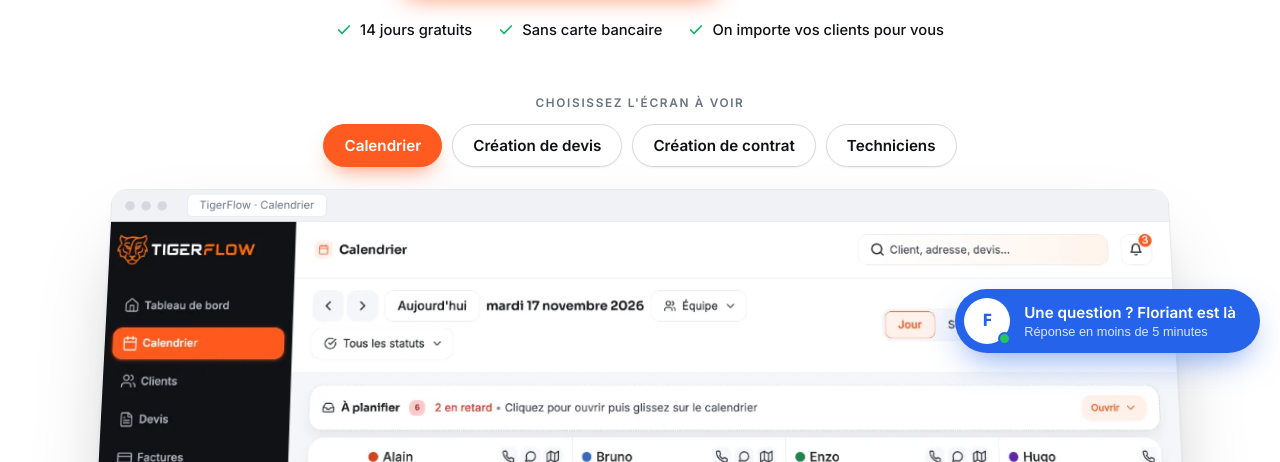
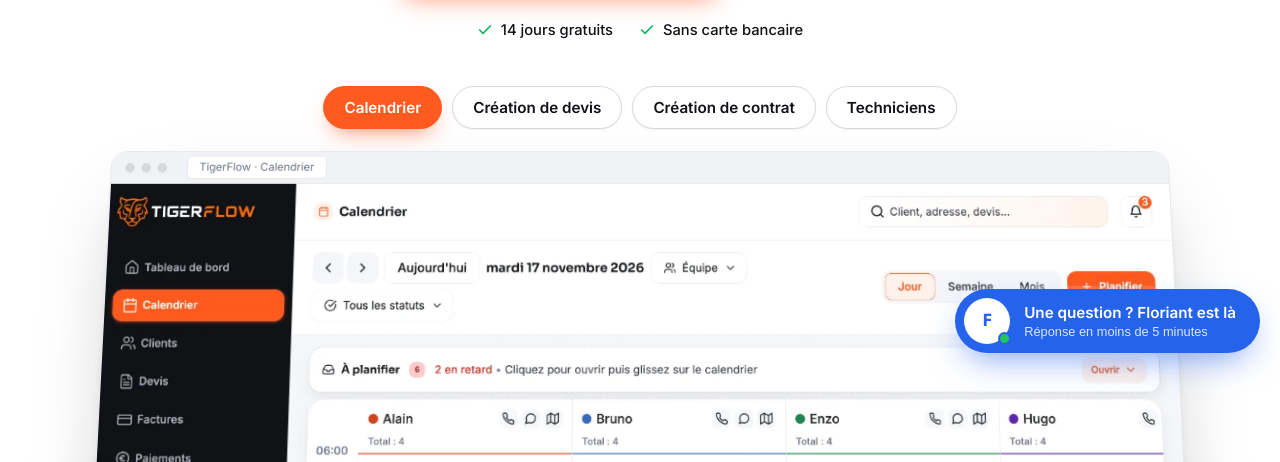
Before and after one commit to tigerflowteam-art/landing, a plain HTML site: page index.html in a window 1280 px wide. Shown: the part 427-889 px from the top of the page. Drawn offline with Linux system fonts and the light colour scheme.

Commit message:
Add files via upload

```diff
--- a/index.html
+++ b/index.html
@@ -74,7 +74,7 @@ header.scrolled{border-color:var(--line)}
 .frame .bar{height:34px;background:#F1F2F5;border-bottom:1px solid var(--line);display:flex;align-items:center;gap:7px;padding:0 14px}
 .frame .bar i{width:10px;height:10px;border-radius:50%;background:#D5D8DF;display:block}
 .frame .bar span{margin-left:14px;font-size:.72rem;color:var(--mut);background:#fff;border:1px solid var(--line);border-radius:6px;padding:2px 12px}
-.hero-shot{position:relative;max-width:1120px;margin:56px auto -120px;z-index:2}
+.hero-shot{position:relative;max-width:1120px;margin:44px auto -120px;z-index:2}
 .hero .frame{margin:0;position:relative}
 .after-hero{padding-top:176px}
 figcaption{font-size:.84rem;color:var(--mut);margin-top:12px;text-align:center}
@@ -424,8 +424,8 @@ main{overflow-x:clip}
 @keyframes pulse{0%{box-shadow:0 0 0 0 rgba(18,183,106,.55)}70%{box-shadow:0 0 0 9px rgba(18,183,106,0)}100%{box-shadow:0 0 0 0 rgba(18,183,106,0)}}
 @keyframes bump{0%{transform:scale(1)}40%{transform:scale(1.06)}100%{transform:scale(1)}}
 @keyframes shine{from{transform:translateX(-120%) skewX(-20deg)}to{transform:translateX(320%) skewX(-20deg)}}
-.js .hero .eyebrow,.js .hero .sub,.js .hero .cta,.js .hero .ticks,.js .hero .vhint,.js .hero .vtabs{animation:fadeUp .8s cubic-bezier(.2,.7,.2,1) both}
-.js .hero .sub{animation-delay:.55s}.js .hero .cta{animation-delay:.7s}.js .hero .ticks{animation-delay:.85s}.js .hero .vhint,.js .hero .vtabs{animation-delay:1s}
+.js .hero .eyebrow,.js .hero .sub,.js .hero .cta,.js .hero .ticks,.js .hero .vtabs{animation:fadeUp .8s cubic-bezier(.2,.7,.2,1) both}
+.js .hero .sub{animation-delay:.55s}.js .hero .cta{animation-delay:.7s}.js .hero .ticks{animation-delay:.85s}.js .hero .vtabs{animation-delay:1s}
 .js .hero .frame{animation:frameIn 1.1s cubic-bezier(.2,.7,.2,1) .9s both;transform-origin:50% 0;will-change:transform}
 .hero{position:relative;overflow-x:clip}
 .hero::before{content:"";position:absolute;left:50%;top:-180px;width:900px;height:520px;margin-left:-450px;background:radial-gradient(closest-side,rgba(255,90,31,.18),rgba(255,90,31,0));pointer-events:none}
@@ -595,11 +595,9 @@ summary:hover{color:var(--o)}
     <ul class="ticks">
       <li><svg viewBox="0 0 24 24" fill="none" stroke="currentColor" stroke-width="2.6" stroke-linecap="round" stroke-linejoin="round" aria-hidden="true"><path d="M20 6 9 17l-5-5"/></svg> 14 jours gratuits</li>
       <li><svg viewBox="0 0 24 24" fill="none" stroke="currentColor" stroke-width="2.6" stroke-linecap="round" stroke-linejoin="round" aria-hidden="true"><path d="M20 6 9 17l-5-5"/></svg> Sans carte bancaire</li>
-      <li><svg viewBox="0 0 24 24" fill="none" stroke="currentColor" stroke-width="2.6" stroke-linecap="round" stroke-linejoin="round" aria-hidden="true"><path d="M20 6 9 17l-5-5"/></svg> On importe vos clients pour vous</li>
     </ul>
     <div class="hero-shot">
-    <p class="vhint">Choisissez l'écran à voir</p>
-      <div class="vtabs" role="tablist" aria-label="Écrans du logiciel"><button type="button" role="tab" aria-selected="true" data-i="0">Calendrier</button><button type="button" role="tab" aria-selected="false" data-i="1">Création de devis</button><button type="button" role="tab" aria-selected="false" data-i="2">Création de contrat</button><button type="button" role="tab" aria-selected="false" data-i="3">Techniciens</button></div>
+    <div class="vtabs" role="tablist" aria-label="Écrans du logiciel"><button type="button" role="tab" aria-selected="true" data-i="0">Calendrier</button><button type="button" role="tab" aria-selected="false" data-i="1">Création de devis</button><button type="button" role="tab" aria-selected="false" data-i="2">Création de contrat</button><button type="button" role="tab" aria-selected="false" data-i="3">Techniciens</button></div>
       <figure class="frame" id="viewer">
         <div class="bar"><i></i><i></i><i></i><span id="vtitle">TigerFlow · Calendrier</span></div>
         <div class="vstage"><img class="on" fetchpriority="high" src="tf-cal.webp" width="1449" height="840" alt="Le calendrier de TigerFlow : une colonne par technicien, les interventions de la journée classées par code postal et par nuisible"><img data-src="tf-h-newdevis.webp" width="1456" height="824" alt="L'écran de création d'un devis : client, lignes de prestations, quantités, TVA et total"><img data-src="tf-h-newcontrat.webp" width="1456" height="824" alt="L'écran de création d'un contrat : client, type de contrat, période, fréquence de facturation"><img data-src="tf-h-tech.webp" width="1456" height="824" alt="La rubrique Techniciens : compétences, statut, interventions terminées, chiffre d'affaires généré, ponctualité"><div class="vprog"><b id="vp"></b></div></div>
```
